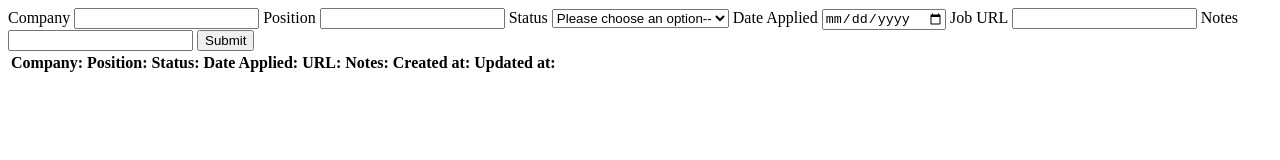
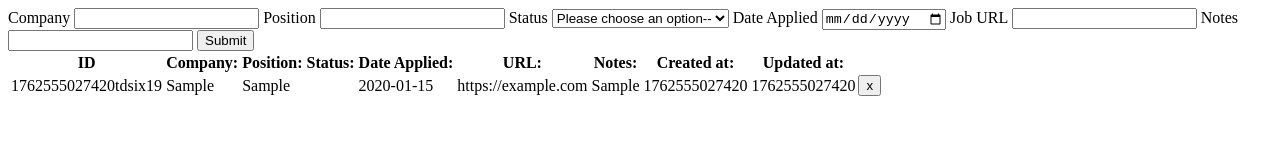
Before and after one commit to amcquown92/JobTracker, a plain HTML site: page index.html in a window 1280 px wide. Both pictures are taken after typing "Sample", "Sample", "2020-01-15", "https://example.com", "Sample" into the empty fields and a click on the button "Submit". Drawn offline with Linux system fonts and the light colour scheme.

Commit message:
added delete functionality

```diff
--- a/app.js
+++ b/app.js
@@ -1,9 +1,21 @@
-const form = document.getElementById("applicationForm");
-const jobApps = JSON.parse(localStorage.getItem("jobApps")) || [];
-form.addEventListener("submit", createJobApp)
+// Captured Elements
+const applicationForm = document.getElementById("applicationForm");
+//const jobApps = JSON.parse(localStorage.getItem("jobApps")) || [];
+const tableBody = document.getElementById("table-body");
+// Event Listeners
+applicationForm.addEventListener("submit", createJobApp);
+tableBody.addEventListener('click', (event) => {
+    if(event.target.classList.contains("delete-btn")){
+        deleteJobApp(event);
+    }
+});
+// Load Job Applications
+displayJobApps()
 
+// CRUD Functions
 function createJobApp (event) {
     event.preventDefault();
+    const jobApps = JSON.parse(localStorage.getItem("jobApps")) || [];
     const jobApp = {
         id: Date.now() + Math.random().toString(36).substring(2, 9),
         company: document.getElementById("company").value,
@@ -18,12 +30,43 @@ function createJobApp (event) {
     jobApps.push(jobApp);
     console.log(jobApps);
     localStorage.setItem("jobApps", JSON.stringify(jobApps));
-    form.reset()
+    applicationForm.reset();
+    displayJobApps();
 }
 function displayJobApps(){
+    tableBody.textContent = "";
     const storedJobApps = localStorage.getItem('jobApps')
     const jobAppObject = JSON.parse(storedJobApps);
+    console.log(typeof jobAppObject)
     jobAppObject.forEach (jobApp => {
+        const tr = document.createElement("tr");
+        Object.entries(jobApp).forEach(([key, value]) =>{
+            const td = document.createElement("td");
+            tr.classList = "job-item";
+            console.log("Key:", key, "Value:", value);
+            // if (key === "id") return;
+            if (key === "id") {
+                td.classList = "job-id";
+            };
+            td.innerText = value == null ? "" : String(value);
+            tr.appendChild(td);
+            tableBody.appendChild(tr);
+        });
+        const deleteButton = document.createElement("button")
+        deleteButton.innerText = "x";
+        deleteButton.classList = " btn delete-btn";
+        tr.appendChild(deleteButton);
+
 
     });
 };
+function deleteJobApp(event){
+    console.log("delete!")
+    const jobItem = event.target.closest(".job-item");
+    const jobId = jobItem.querySelector(".job-id").textContent;
+    const jobApps = JSON.parse(localStorage.getItem("jobApps")) || [];
+    const updatedJobs = jobApps.filter(job => job.id !== jobId);
+    localStorage.setItem("jobApps", JSON.stringify(updatedJobs));
+    console.log(updatedJobs);
+    displayJobApps();
+};
--- a/index.html
+++ b/index.html
@@ -10,10 +10,10 @@
 <body>
     <form id="applicationForm">
         <label>Company
-            <input type="text" id="company"/>
+            <input type="text" id="company" required/>
         </label>
         <label> Position
-            <input type="text" id="position"/>
+            <input type="text" id="position" required/>
         </label>
         <label for="status-select"> Status
             <select name="status-select" id="status-select">
@@ -38,7 +38,9 @@
     </form>
     <div id="appContainer"></div>
     <table>
+        <thead>
             <tr>
+                <th>ID</th>
                 <th>Company:</th>
                 <th>Position:</th>
                 <th>Status:</th>
@@ -47,7 +49,10 @@
                 <th>Notes:</th>
                 <th>Created at:</th>
                 <th>Updated at:</th>
+                <th></th>
             </tr>
+        </thead>
+        <tbody id="table-body"></tbody>
     </table>
 </body>
 </html>
--- a/main.css
+++ b/main.css
@@ -0,0 +1,5 @@
+import url('https://fonts.googleapis.com/css2?family=Calistoga&family=IBM+Plex+Sans:ital,wght@0,100..700;1,100..700&family=Quattrocento:wght@400;700&family=Questrial&display=swap');
+
+html {
+
+}
```
Lines whose indentation alone changed are shown as unchanged.
